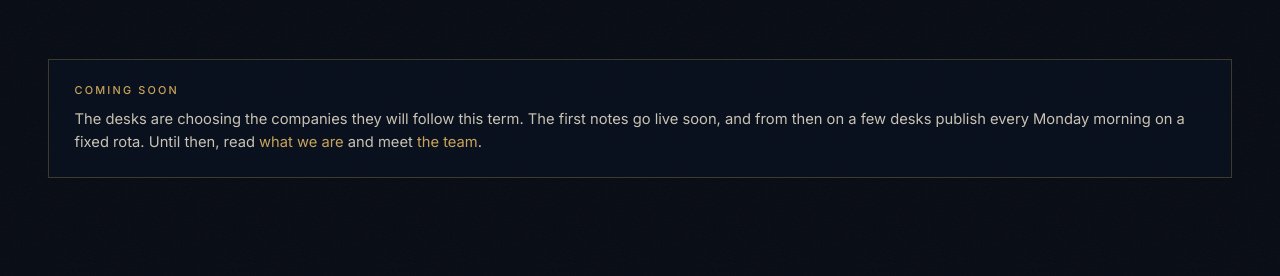
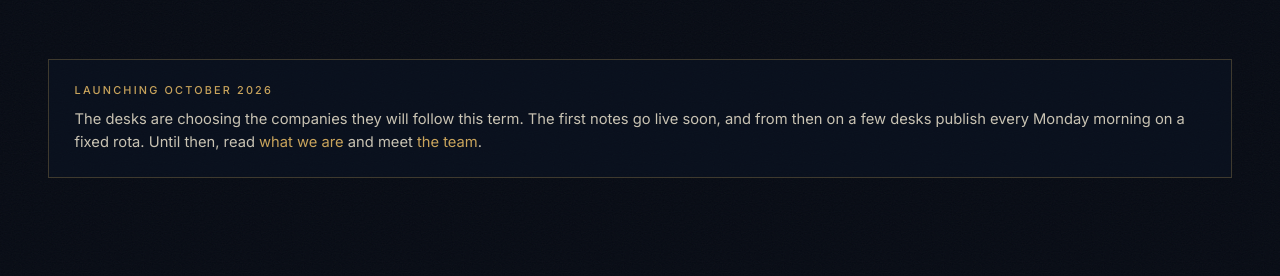
Before and after one commit to meridian62contact-lang/meridian62contact-lang.github.io, a Jekyll site: the page built from index.html, in a window 1280 px wide and 900 px high, scrolled down 2427 px. Shown: the part 177-453 px from the top of the window. Built offline with Jekyll 4.4.1, drawn with Linux system fonts in a browser that asks for light colours.

Commit message:
Update index.html

```diff
--- a/index.html
+++ b/index.html
@@ -116,7 +116,7 @@ body_class: home
     </div>
     {%- else -%}
     <div class="callout" data-reveal>
-  <b>Coming soon</b>
+  <b>Launching October 2026</b>
   The desks are choosing the companies they will follow this term. The first notes go live soon, and from then on a few desks publish every Monday morning on a fixed rota. Until then, read <a href="{{ '/about/' | relative_url }}" style="color:var(--gold)">what we are</a> and meet <a href="{{ '/team/' | relative_url }}" style="color:var(--gold)">the team</a>.
 </div>
     {%- endif -%}
```
